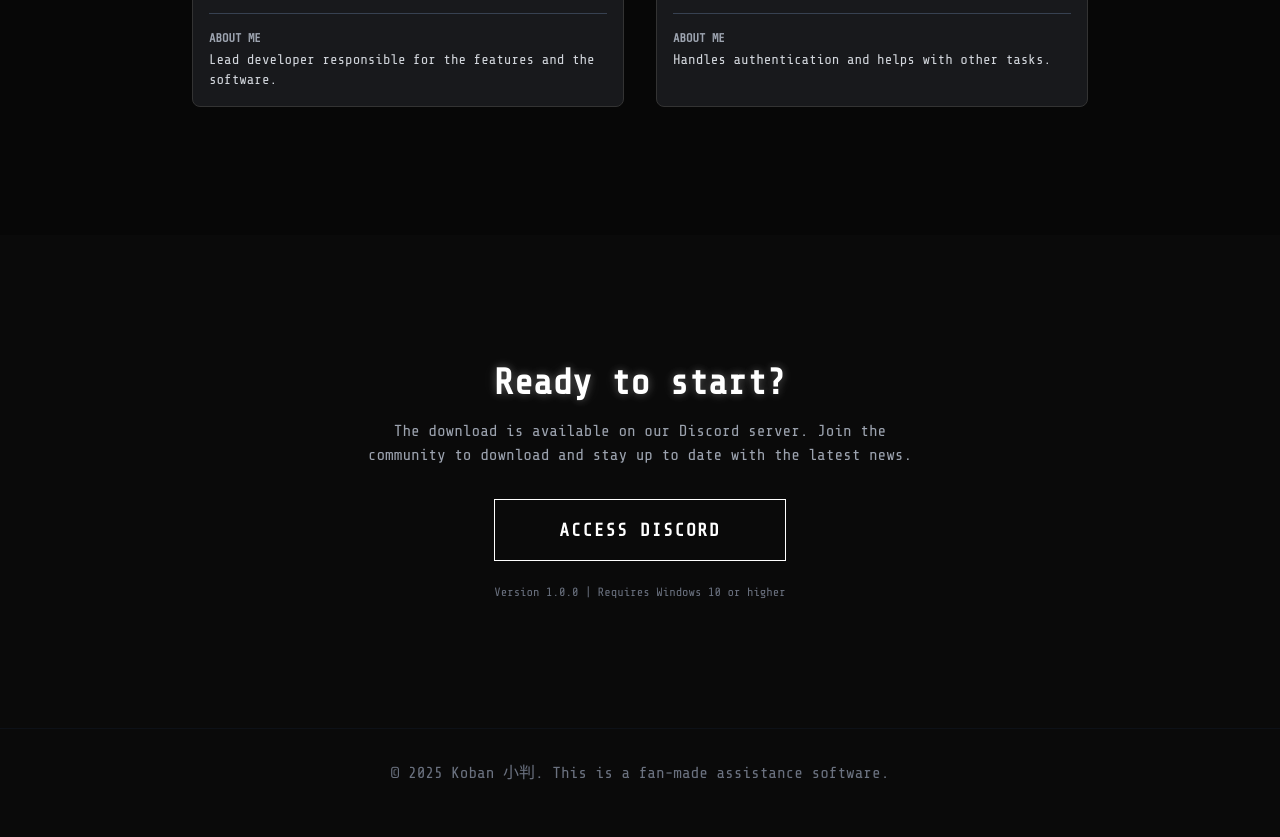
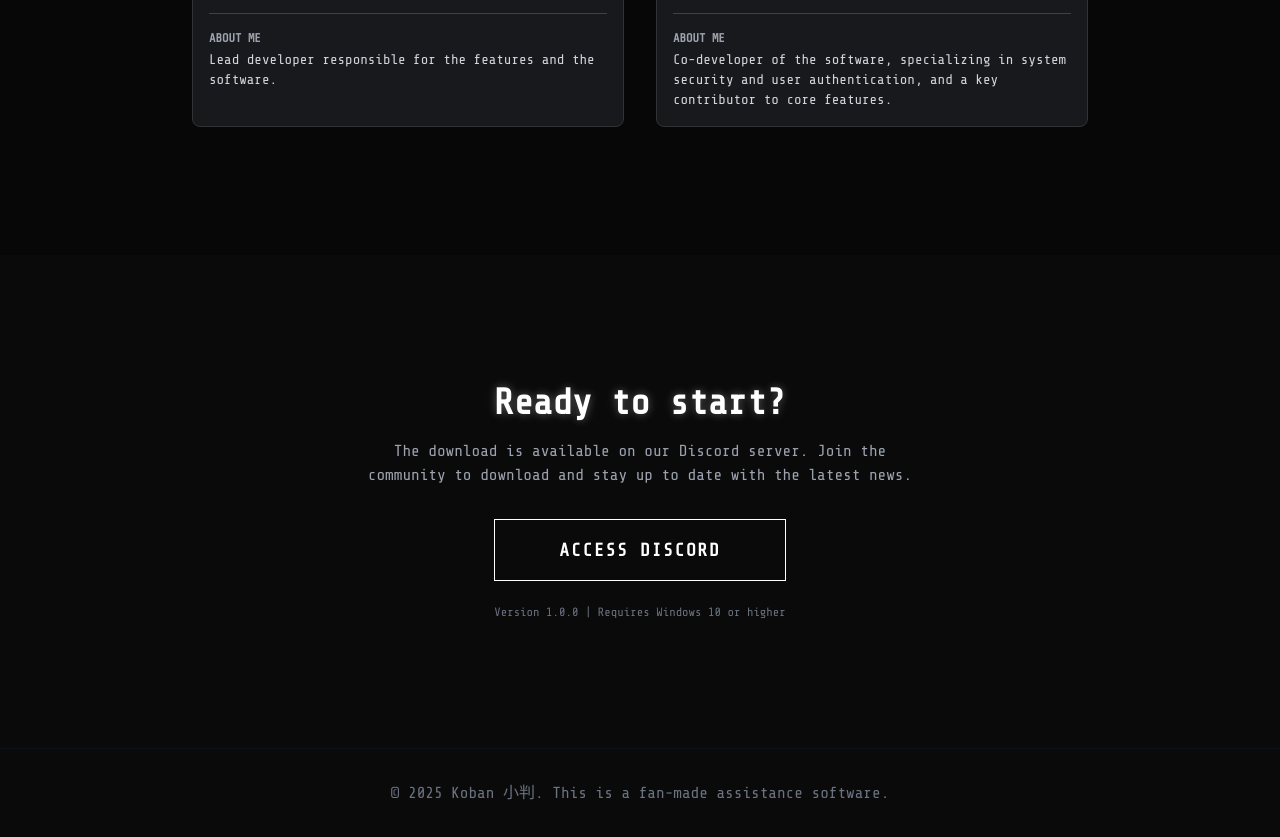
Before and after one commit to ryuzeen/Koban, a plain HTML site: page index.html in a window 1280 px wide. Shown: the part 1880-2717 px from the top of the page. Drawn offline with nearby package versions, Linux system fonts and the light colour scheme.

Commit message:
arrumando textos

```diff
--- a/index.html
+++ b/index.html
@@ -318,7 +318,7 @@
                             <hr class="border-gray-700 my-4">
                             <div>
                                 <h5 class="font-bold text-xs uppercase text-gray-400" data-key="dev2_about_title">About Me</h5>
-                                <p class="text-sm text-gray-300 mt-1" data-key="dev2_about_desc">Handles authentication and helps with other tasks.</p>
+                                <p class="text-sm text-gray-300 mt-1" data-key="dev2_about_desc">Co-developer of the software, specializing in system security and user authentication, and a key contributor to core features.</p>
                             </div>
                         </div>
                     </div>
@@ -405,7 +405,7 @@
                     'dev1_about_desc': 'Desenvolvedor principal responsável pelas funções e pelo software.',
                     'dev2_name': 'stez',
                     'dev2_about_title': 'SOBRE MIM',
-                    'dev2_about_desc': 'Responsável pela autenticação e auxilia em outras tarefas.',
+                    'dev2_about_desc': 'Co-desenvolvedor do software, especializado na segurança do sistema e autenticação de usuários, e um contribuidor essencial nas funcionalidades principais.',
                     'download_title': 'Pronto para começar?',
                     'download_subtitle': 'O download está disponível em nosso servidor do Discord. Junte-se à comunidade para baixar e ficar por dentro das novidades.',
                     'download_button': 'Acessar o Discord',
@@ -436,7 +436,7 @@
                     'dev1_about_desc': 'Lead developer responsible for the features and the software.',
                     'dev2_name': 'stez',
                     'dev2_about_title': 'ABOUT ME',
-                    'dev2_about_desc': 'Handles authentication and helps with other tasks.',
+                    'dev2_about_desc': 'Co-developer of the software, specializing in system security and user authentication, and a key contributor to core features.',
                     'download_title': 'Ready to start?',
                     'download_subtitle': 'The download is available on our Discord server. Join the community to download and stay up to date with the latest news.',
                     'download_button': 'Access Discord',
```
